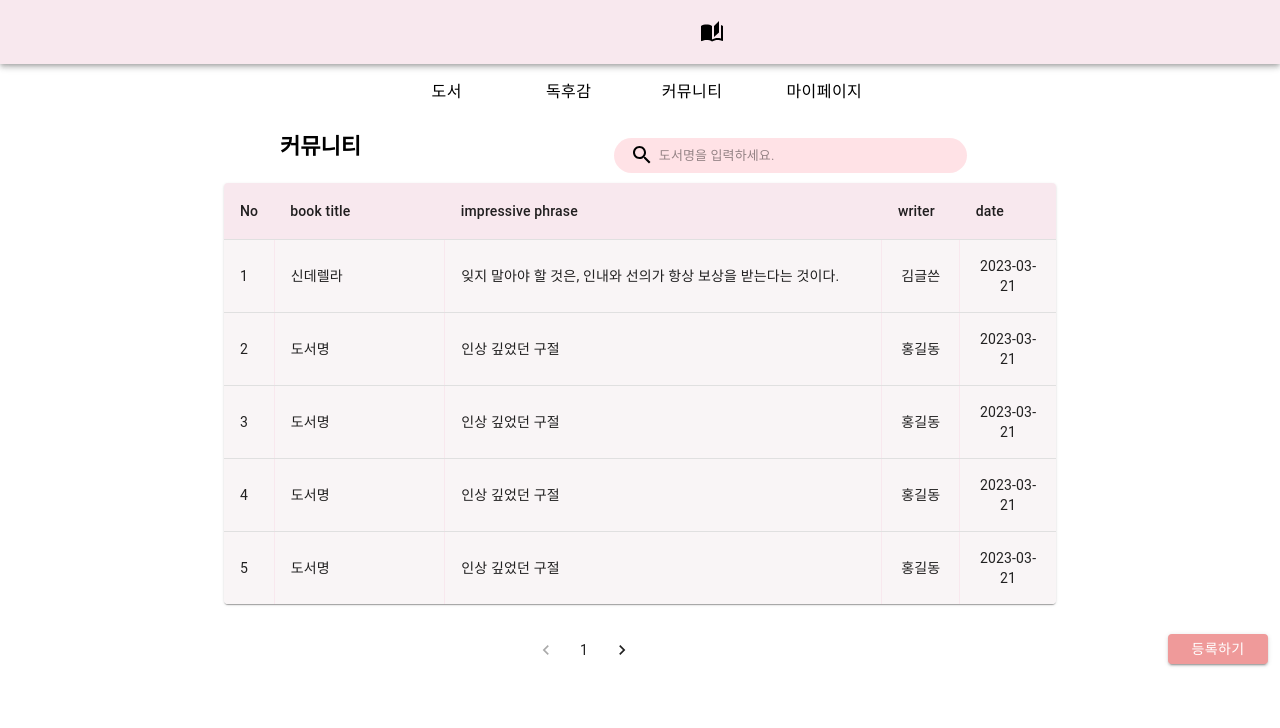
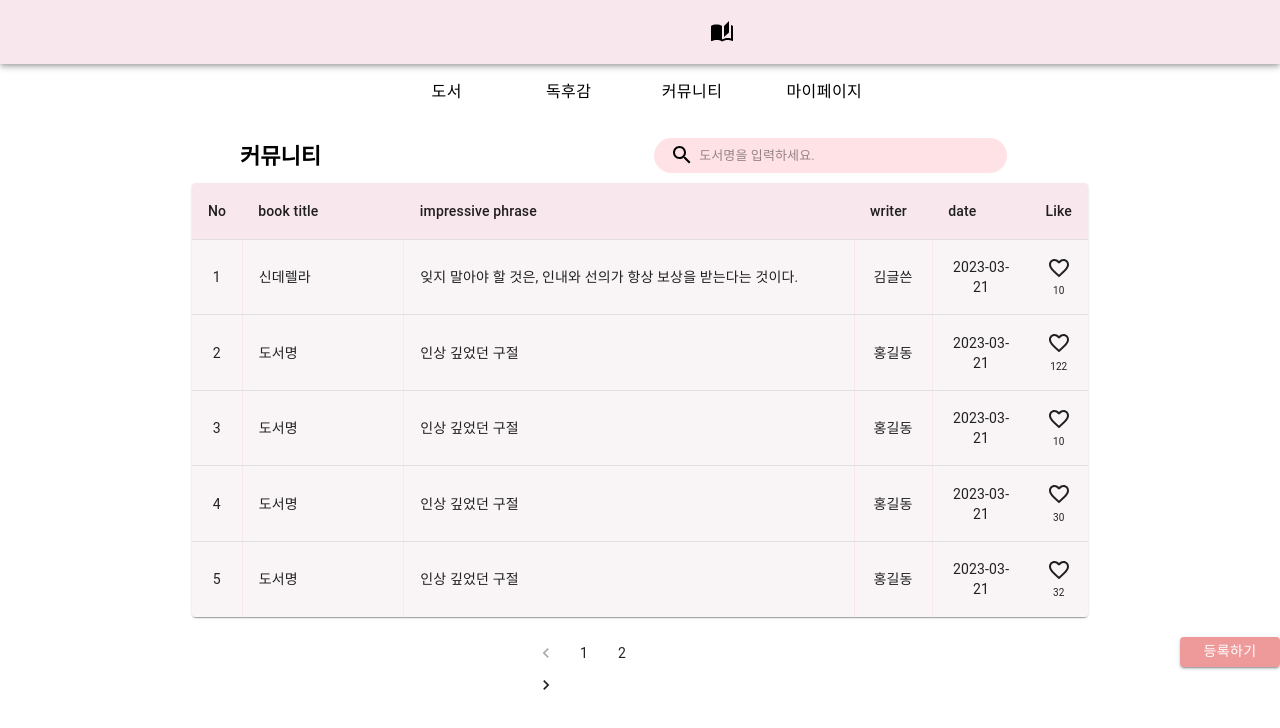
Before and after one commit to KimJeongMin2/SEBook_front, a React (Create React App) app: page /Community in a window 1280 px wide. Shown: the top 728 px of the page. Built offline with nearby package versions, Linux system fonts and the light colour scheme.

Commit message:
메인 페이지 수정

```diff
--- a/src/App.js
+++ b/src/App.js
@@ -27,10 +27,10 @@ function App() {
         <Route path="/BookReportDetail/:id" element={<BookReportDetail />} />
         <Route path="/BookReportRegist" element={<BookReportRegist />} />
         <Route path="/Community" element={<Community />} />
-        <Route path="/CommunityDetail/:id" element={<CommunityDetail />} />
+        {/* <Route path="/CommunityDetail/:id" element={<CommunityDetail />} /> */}
         <Route path="/CommunityRegist" element={<CommunityRegist />} />
         <Route path="/MyPage" element={<MyPage />} />
-        <Route path="/MyLikedBookList" element={<MyLikedBookList/>}/>
+        <Route path="/MyLikedBookList" element={<MyLikedBookList />} />
 
       </Routes>
     </BrowserRouter>
--- a/src/components/Community.js
+++ b/src/components/Community.js
@@ -17,18 +17,22 @@ import Paper from "@mui/material/Paper";
 import Pagination from "@mui/material/Pagination";
 import Stack from "@mui/material/Stack";
 import Button from '@mui/material/Button';
+import FavoriteBorderIcon from '@mui/icons-material/FavoriteBorder';
+import FavoriteIcon from '@mui/icons-material/Favorite';
 
 import { useNavigate } from "react-router-dom";
-function createData(id, title, paragraph, writer, date) {
-    return { id, title, paragraph, writer, date };
+function createData(id, title, paragraph, writer, date, like) {
+    return { id, title, paragraph, writer, date, like };
 }
 
 const initialRows = [
-    createData(1, "신데렐라", "잊지 말아야 할 것은, 인내와 선의가 항상 보상을 받는다는 것이다.", "김글쓴", "2023-03-21"),
-    createData(2, "도서명", "인상 깊었던 구절", "홍길동", "2023-03-21"),
-    createData(3, "도서명", "인상 깊었던 구절", "홍길동", "2023-03-21"),
-    createData(4, "도서명", "인상 깊었던 구절", "홍길동", "2023-03-21"),
-    createData(5, "도서명", "인상 깊었던 구절", "홍길동", "2023-03-21"),
+    createData(1, "신데렐라", "잊지 말아야 할 것은, 인내와 선의가 항상 보상을 받는다는 것이다.", "김글쓴", "2023-03-21", 10),
+    createData(2, "도서명", "인상 깊었던 구절", "홍길동", "2023-03-21", 122),
+    createData(3, "도서명", "인상 깊었던 구절", "홍길동", "2023-03-21", 10),
+    createData(4, "도서명", "인상 깊었던 구절", "홍길동", "2023-03-21", 30),
+    createData(5, "도서명", "인상 깊었던 구절", "홍길동", "2023-03-21", 32),
+    createData(6, "도서명", "인상 깊었던 구절", "홍길동", "2023-03-21", 2),
+    createData(7, "도서명", "인상 깊었던 구절", "홍길동", "2023-03-21", 1),
 ];
 
 const Search = styled("div", {
@@ -40,7 +44,7 @@ const Search = styled("div", {
     marginRight: 0,
     marginLeft: "auto", // 오른쪽 정렬 적용
     marginTop: "1ch",
-    marginRight: "31ch",
+    marginRight: "27ch",
     width: "35ch",
     minWidth: "32ch", // 최소 가로 길이 조절
 }));
@@ -90,6 +94,15 @@ function Community() {
 
     const displayRows = initialRows.slice(page * rowsPerPage, (page + 1) * rowsPerPage);
 
+    const [likeStatus, setLikeStatus] = useState({}); // Initialize like status for each row
+
+    // Function to toggle the like status for a specific row
+    const toggleLike = (id) => {
+        setLikeStatus((prevStatus) => ({
+            ...prevStatus,
+            [id]: !prevStatus[id],
+        }));
+    };
 
     return (
         <>
@@ -97,7 +110,7 @@ function Community() {
             <Box sx={{ paddingTop: "48px" }}>
                 <TabBar />
                 <div style={{ display: 'flex', marginTop: '70px' }}>
-                    <div style={{ marginTop: '10px', marginLeft: '280px', fontSize: '22px', fontWeight: 'bold' }}>
+                    <div style={{ marginTop: '20px', marginLeft: '240px', fontSize: '22px', fontWeight: 'bold' }}>
                         커뮤니티
                     </div>
                     <Search style={{ marginTop: "20px" }}>
@@ -114,9 +127,9 @@ function Community() {
 
                 <TableContainer
                     component={Paper}
-                    style={{ display: "flex", maxWidth: "65%", margin: "10px auto" }}
+                    style={{ display: "flex", maxWidth: "70%", margin: "10px auto" }}
                 >
-                    <Table sx={{ minWidth: 500 }} aria-label="simple table">
+                    <Table sx={{ minWidth: 600 }} aria-label="simple table">
                         <TableHead style={{ backgroundColor: "#F8E8EE" }}>
                             <TableRow>
                                 <TableCell >No</TableCell>
@@ -124,6 +137,7 @@ function Community() {
                                 <TableCell>impressive phrase</TableCell>
                                 <TableCell>writer</TableCell>
                                 <TableCell>date</TableCell>
+                                <TableCell>Like</TableCell>
                             </TableRow>
                         </TableHead>
                         <TableBody style={{ backgroundColor: "#F9F5F6" }}>
@@ -131,17 +145,25 @@ function Community() {
                                 <TableRow
                                     key={row.title}
                                     sx={{ '&:last-child td, &:last-child th': { border: 0 } }}
-                                    onClick={() => navigate(`/CommunityDetail/${row.id}`, { state: row })}
+                                // onClick={() => navigate(`/CommunityDetail/${row.id}`, { state: row })}
                                 >
-                                    <TableCell component="th" scope="row" style={{ width: '10px', borderRight: '1px solid #F8E8EE' }}>
+                                    <TableCell component="th" scope="row" style={{ width: '10px', borderRight: '1px solid #F8E8EE', textAlign: 'center' }}>
                                         {row.id}
                                     </TableCell>
-                                    <TableCell component="th" scope="row" style={{ width: '200px', borderRight: '1px solid #F8E8EE' }}>
+                                    <TableCell component="th" scope="row" style={{ width: '180px', borderRight: '1px solid #F8E8EE' }}>
                                         {row.title}
                                     </TableCell>
                                     <TableCell style={{ width: '600px', borderRight: '1px solid #F8E8EE' }}>{row.paragraph}</TableCell>
                                     <TableCell style={{ width: '50px', borderRight: '1px solid #F8E8EE', textAlign: 'center' }}>{row.writer}</TableCell>
                                     <TableCell style={{ width: '80px', textAlign: 'center' }}>{row.date}</TableCell>
+                                    <TableCell style={{ width: '20px', textAlign: 'center', fontSize: '10px' }} >
+                                        {likeStatus[row.id] ? (
+                                            <FavoriteIcon onClick={() => toggleLike(row.id)} />
+                                        ) : (
+                                            <FavoriteBorderIcon onClick={() => toggleLike(row.id)} />
+                                        )}
+                                        {row.like}
+                                    </TableCell>
                                 </TableRow>
                             ))}
                         </TableBody>
@@ -155,13 +177,13 @@ function Community() {
                         onChange={handleChangePage}
                         rowsPerPage={rowsPerPage}
                         onRowsPerPageChange={handleChangeRowsPerPage}
-                        style={{ margin: "20px 527px 20px" }}
+                        style={{ margin: "10px 527px 20px" }}
                         color="primary"
                     />
                     <Stack spacing={2} direction="row">
                         <Button
                             variant="contained"
-                            style={{ marginTop: '20px', width: '100px', height: '30px', backgroundColor: '#EF9A9A', color: '#ffffff' }}
+                            style={{ marginTop: '10px', width: '100px', height: '30px', backgroundColor: '#EF9A9A', color: '#ffffff' }}
                             onClick={() => { navigate('/CommunityRegist') }}
 
                         >등록하기</Button>
--- a/src/components/CommunityDetail.js
+++ b/src/components/CommunityDetail.js
@@ -95,7 +95,7 @@ function CommunityDetail() {
                         </div>
                     </div>
                 </div>
-                <div style={{ display: 'flex', margin: '20px 330px' }}>
+                {/* <div style={{ display: 'flex', margin: '20px 330px' }}>
                     <input style={{ width: '800px', height: '35px', border: '1px solid #cccccc' }}></input>
                     <Stack spacing={2} direction="row">
                         <Button
@@ -122,7 +122,7 @@ function CommunityDetail() {
                     <div style={{ margin: '10px 0', padding: '0 10px', width: '857px', height: '45px', backgroundColor: '#F9F5F6', border: '1px solid #F8E8EE', borderRadius: '10px', lineHeight: '45px' }}>
                         어디에나 계모나 못된 언니들이 존재하는 것처럼 모두들 아름다운 신데렐라가 될 수 있길 바라요.
                     </div>
-                </div>
+                </div> */}
             </Box >
         </>
     )
--- a/src/components/MainAppBar.js
+++ b/src/components/MainAppBar.js
@@ -48,7 +48,7 @@ function MainAppBar() {
             letterSpacing: '.1rem',
             color: 'black',
             textDecoration: 'none',
-            marginLeft: '670px'
+            marginLeft: '680px'
           }}
         >
           SEBook
```
Also changed, not shown: src/components/BookDetail.js (+11 -8 lines), src/components/BookReportDetail.js (+6 -5 lines), src/components/MyLikedBookList.js (+8 -7 lines), src/components/MyPage.js (+5 -6 lines).
